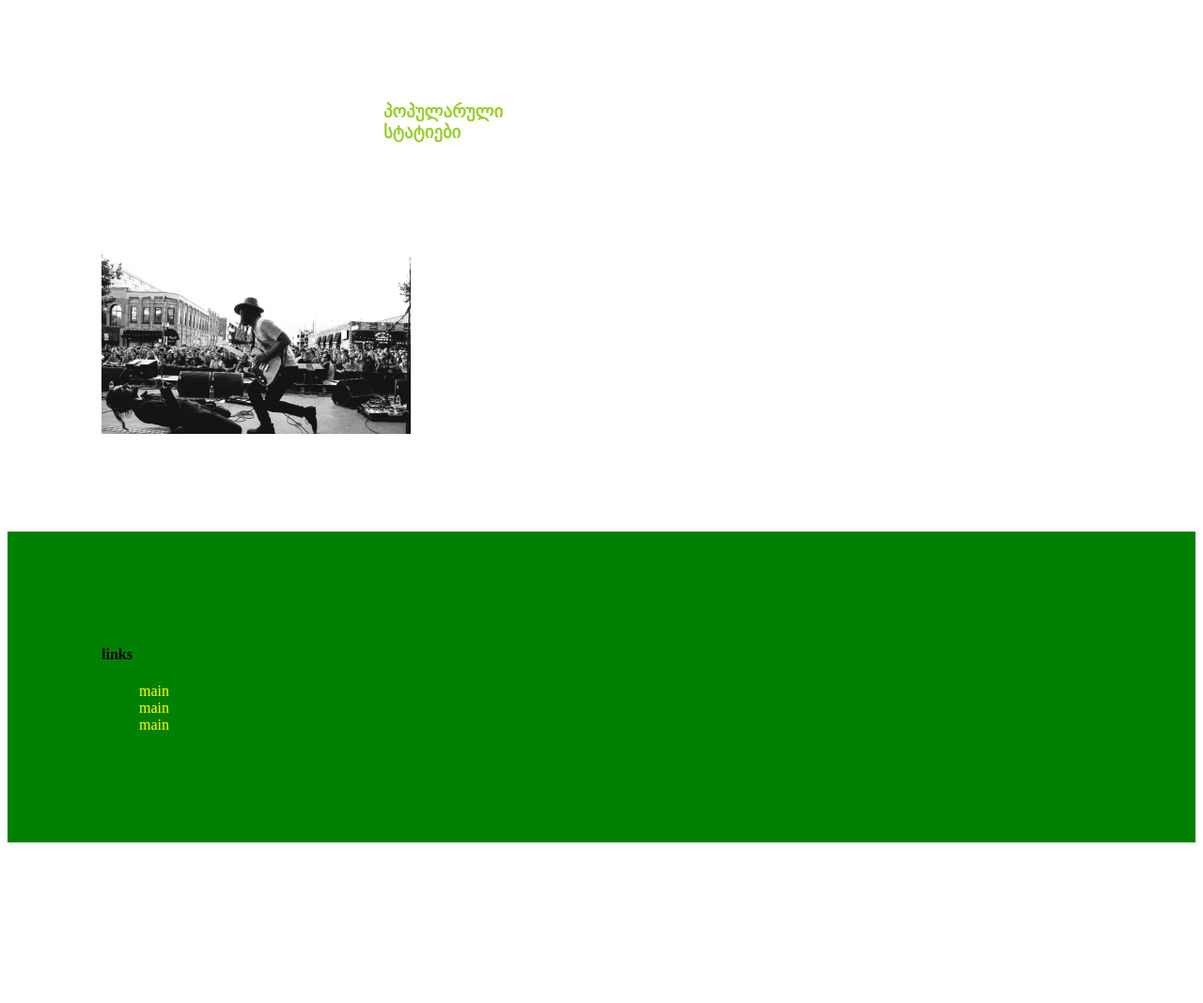
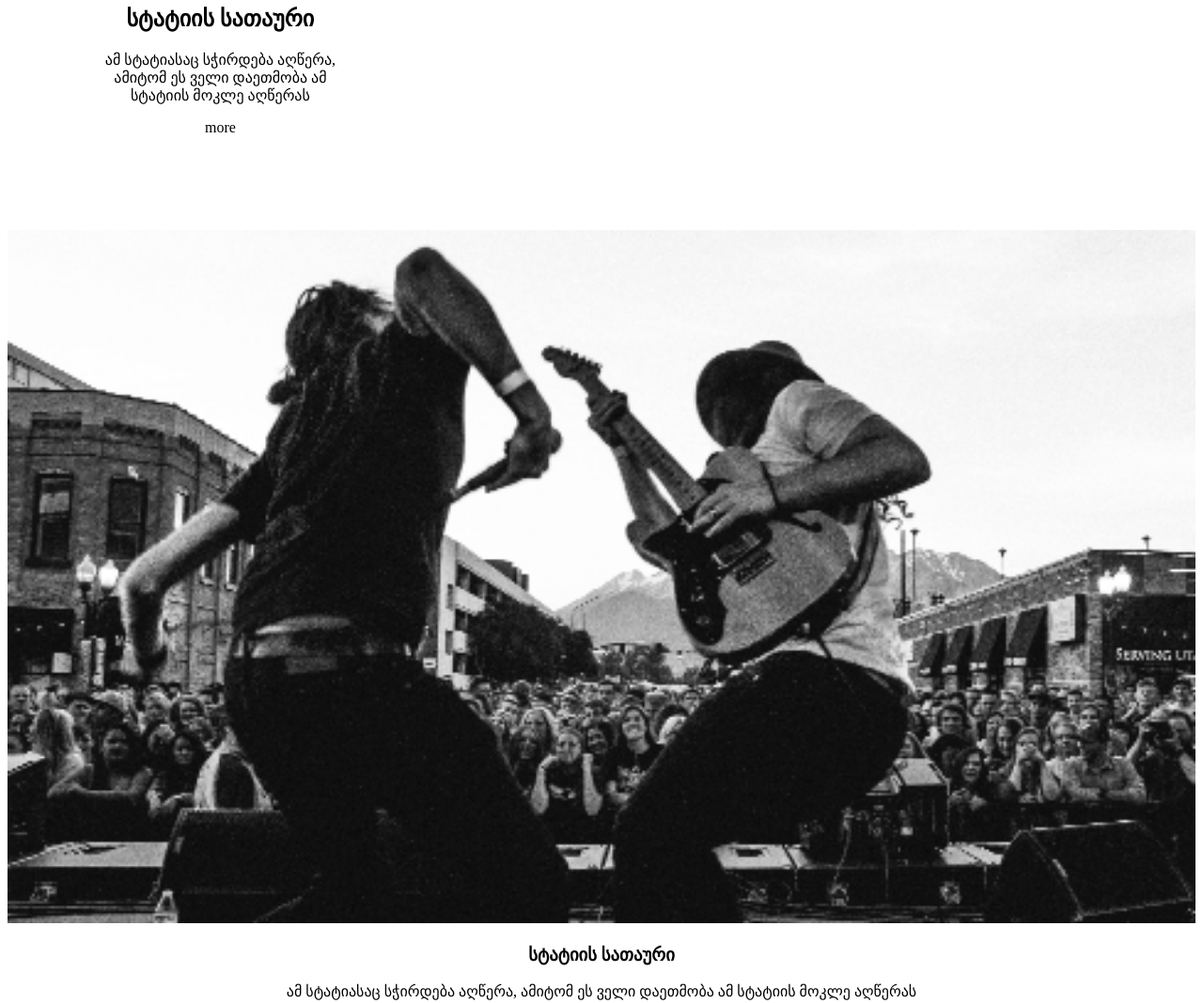
Before and after one commit to ninjabushi/frontend-lesson, a plain HTML site: page index.html in a window 1280 px wide. Shown: the part 1140-2208 px from the top of the page at 94% size. Before the commit the page ends 2045 px from the top, so only its background shows below. Drawn offline with Linux system fonts and the light colour scheme.

Commit message:
i add some images some titles and paragraphs

```diff
--- a/assets/css/style.css
+++ b/assets/css/style.css
@@ -25,12 +25,13 @@ img{
 }
 section{
 /*	background: darkblue;*/
-	color: yellowgreen;
+	color: black;
 	text-align: center;
 }
 footer{
-	background: green;
-	padding: 100px;
+	background: sandybrown;
+	padding: 30px;
+	border: 10px solid black;
 }
 footer a {
 	color: yellow;
@@ -40,14 +41,21 @@ footer a {
 	padding: 100px;
 }
 h1 {
-	padding: 100px;
+
 }
 .article-img {
 	width: 130%;
 }
+.article-img{
+
+}
 h1 {
-	margin-left: 200px;
+
 }
 article-text{
 	margin-left: 200px;
 }
+.footer-img{
+	width: 20%;
+
+}
--- a/index.html
+++ b/index.html
@@ -9,7 +9,7 @@
 </head>
 <body>
 	<header>
-		<h1>LOGO</h1>
+		<h1></h1>
 		<img class="header-img" src="assets/images/logo.svg" alt="LOGO">
 		<nav>
 			<ul>
@@ -40,23 +40,61 @@
 		<article class="header-img">
 			<h1 class="article-text">პოპულარული სტატიები</h1>
 			<img class="article-img" src="assets/images/neonbrand-2.png">
+			<h2>სტატიის სათაური</h2>
+			<p>ამ სტატიასაც სჭირდება აღწერა, ამიტომ ეს ველი დაეთმობა ამ სტატიის მოკლე აღწერას</p>
+			<a href="#">more</a>
 		</article>
 		<article>
-
+			<img class="" src="assets/images/neonbrand-3.png" />
+			<h1>სტატიის სათაური</h1>
+			<p>ამ სტატიასაც სჭირდება აღწერა, ამიტომ ეს ველი დაეთმობა ამ სტატიის მოკლე აღწერას</p>
 		</article>
 		<article>
+			<img src="assets/images/neonbrand-1.png" />
+			<h2>სტატიის სათაური</h2>
+			<p>ამ სტატიასაც სჭირდება აღწერა, ამიტომ ეს ველი დაეთმობა ამ სტატიის მოკლე აღწერას</p>
+			<a href="#">more</a>
+		</article>
+		<article>
+			<ul>
+				<li>
+					<a href="#">load more</a>
+				</li>
+			</ul>
+		</article>
+		<article>
+			<h1>ბოლოს დამატებული</h1>
+			<img src="assets/images/andrew.png" />
+			<h2>სტატიის სათაური</h2>
+			<p>ამ სტატიასაც სჭირდება აღწერა, ამიტომ ეს ველი დაეთმობა ამ სტატიის მოკლე აღწერას</p>
+			<a href="#">more</a>
+		</article>
 
+		<article>
+
+			<img src="assets/images/სლაიდერი3.png" />
+			<h2>სტატიის სათაური</h2>
+			<p>ამ სტატიასაც სჭირდება აღწერა, ამიტომ ეს ველი დაეთმობა ამ სტატიის მოკლე აღწერას</p>
+			<a href="#">more</a>
+		</article>
+
+		<article>
+			<img src="assets/images/bruce.png" />
+			<h2>სტატიის სათაური</h2>
+			<p>ამ სტატიასაც სჭირდება აღწერა, ამიტომ ეს ველი დაეთმობა ამ სტატიის მოკლე აღწერას</p>
+			<a href="#">more</a>
 		</article>
 	</section>
 	<footer>
 		<div>
-			<h4>links</h4>
+			<h4></h4>
+			<img class="footer-img" src="assets/images/logo.svg"/>
 			<ul>
 				<li>
-					<a href="#">main</a>
+					<a href="#">კონტაქტი +995 0322 38 08 02 info@lucapolare.com</a>
 				</li>
 				<li>
-					<a href="#">main</a>
+					<a href="#">მისამართი მერაბ ალექსიძის ქუჩა 10. თბილისი</a>
 				</li>
 
 				<li>
```
